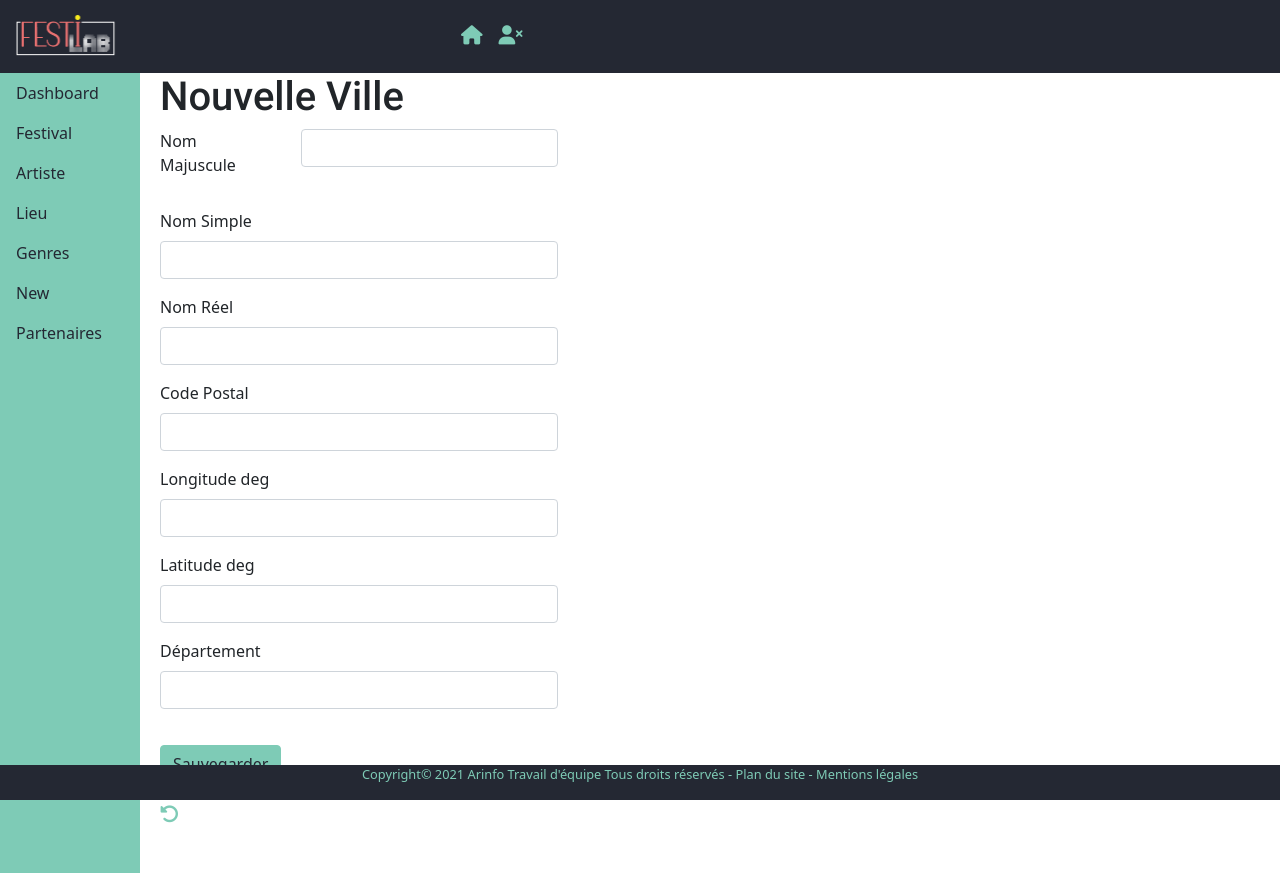
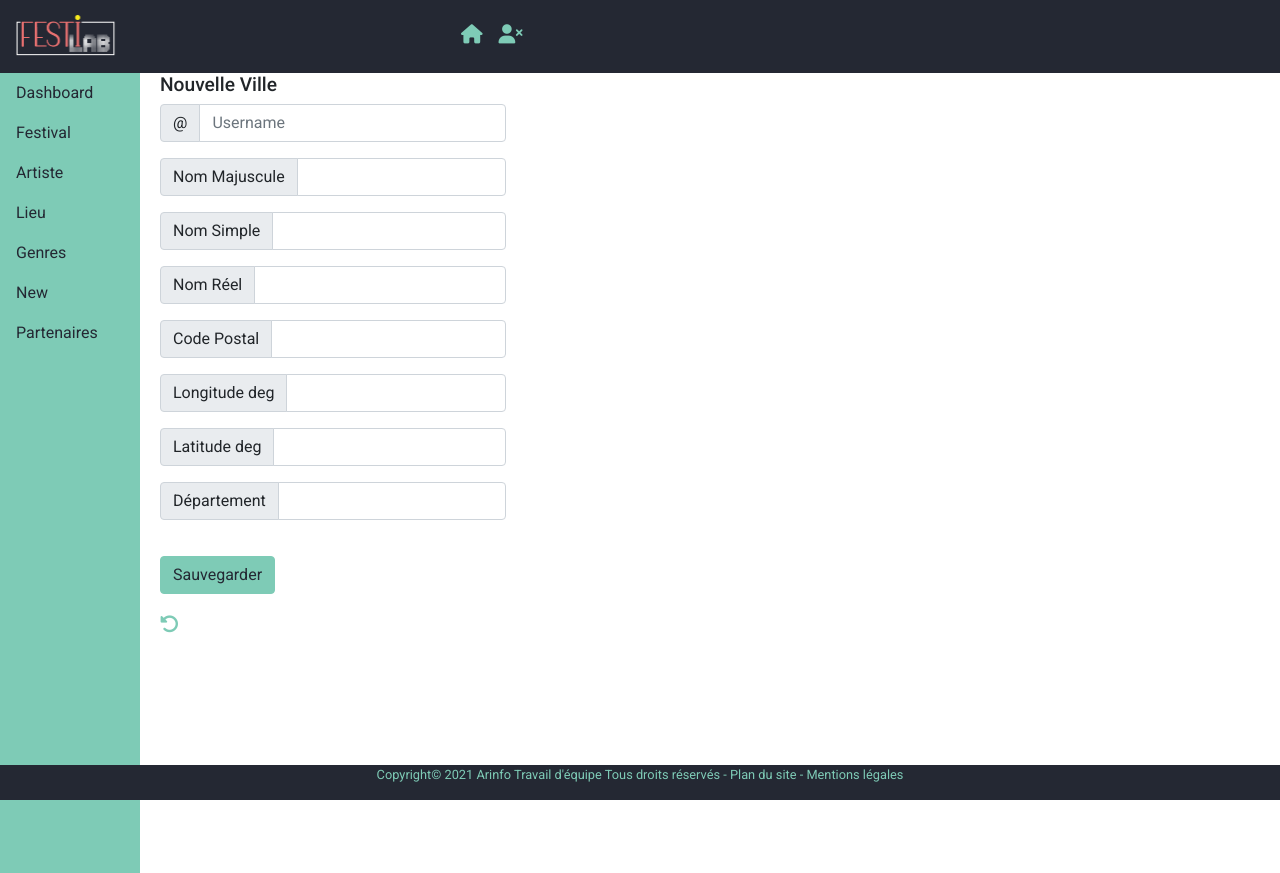
Before and after one commit to Eta374/FestiLab, a PHP site: template templates/cities/new.html.twig in a window 1280 px wide. Run offline with PHP 8.4, Linux system fonts and the light colour scheme; the template is opened without the code that fills it, so the values that code supplies are empty; form fields are guessed from the names that the template uses; some libraries are stand-ins or nearby versions.

Commit message:
sup bootsrap+form cities

```diff
--- a/templates/baseAdmin.html.twig
+++ b/templates/baseAdmin.html.twig
@@ -16,7 +16,6 @@
 		<link href="https://fonts.googleapis.com/css2?family=Roboto:ital,wght@0,100;0,300;0,400;0,500;0,700;0,900;1,100;1,300;1,400;1,500;1,700;1,900&display=swap" rel="stylesheet">{# End link css files #}
 		{# Start link js files #}<script src="https://kit.fontawesome.com/cb109f8570.js" crossorigin="anonymous"> </script>
 		<script src="{{ asset('public\js\bootstrap.bundle.min.js') }}"></script>
-		<link href="https://cdn.jsdelivr.net/npm/bootstrap@5.0.2/dist/css/bootstrap.min.css" rel="stylesheet" integrity="sha384-EVSTQN3/azprG1Anm3QDgpJLIm9Nao0Yz1ztcQTwFspd3yD65VohhpuuCOmLASjC" crossorigin="anonymous">
 
 		<script src="{{ asset('public\js\app.js') }}"></script>
 		{# End link js files #}
--- a/templates/cities/_form.html.twig
+++ b/templates/cities/_form.html.twig
@@ -1,49 +1,40 @@
 {{ form_start(form) }}
-
-<div class="mb-4 row">
-  <label for="exampleFormControlInput1" class="col-sm-4 form-label">Nom Majuscule</label>
-  <div class="col-sm-8">
+<div class="input-group mb-3">
+  <span class="input-group-text" id="basic-addon1">@</span>
+  <input type="text" class="form-control" placeholder="Username" aria-label="Username" aria-describedby="basic-addon1">
+</div>
+<div class="input-group mb-3">
+  <span class="input-group-text" id="basic-addon1">Nom Majuscule</span>
   {{ form_widget(form.nameUppercase) }}
-  </div>
 </div>
-
-<div class="mb-3">
-  <label for="exampleFormControlInput1" class="form-label">Nom Simple</label>
+<div class="input-group mb-3">
+  <span class="input-group-text" id="basic-addon1">Nom Simple</span>
   {{ form_widget(form.nameSimple) }}
 </div>
-<div class="mb-3">
-  <label for="exampleFormControlInput1" class="form-label">Nom Réel</label>
+<div class="input-group mb-3">
+  <span class="input-group-text" id="basic-addon1">Nom Réel</span>
   {{ form_widget(form.nameReal) }}
 </div>
-<div class="mb-3">
-  <label for="exampleFormControlInput1" class="form-label">Code Postal</label>
+<div class="input-group mb-3">
+  <span class="input-group-text" id="basic-addon1">Code Postal</span>
   {{ form_widget(form.zip) }}
 </div>
-<div class="mb-3">
-  <label for="exampleFormControlInput1" class="form-label">Longitude deg</label>
- {{ form_widget(form.longitudeDeg) }}
+<div class="input-group mb-3">
+  <span class="input-group-text" id="basic-addon1">Longitude deg</span>
+  {{ form_widget(form.longitudeDeg) }}
 </div>
-<div class="mb-3">
-  <label for="exampleFormControlInput1" class="form-label">Latitude deg</label>
+<div class="input-group mb-3">
+  <span class="input-group-text" id="basic-addon1">Latitude deg</span>
   {{ form_widget(form.latitudeDeg) }}
 </div>
-<div class="mb-3">
-  <label for="exampleFormControlInput1" class="form-label">Département</label>
+<div class="input-group mb-3">
+  <span class="input-group-text" id="basic-addon1">Département</span>
   {{ form_widget(form.department) }}
 </div>
 
-{# <div class="mb-3 row">
-    <label for="staticEmail" class="col-sm-2 col-form-label">Email</label>
-    <div class="col-sm-10">
-      <input type="text" readonly class="form-control-plaintext" id="staticEmail" value="email@example.com">
-    </div>
-  </div>
-  <div class="mb-3 row">
-    <label for="inputPassword" class="col-sm-2 col-form-label">Password</label>
-    <div class="col-sm-10">
-      <input type="password" class="form-control" id="inputPassword">
-    </div>
-  </div> #}
+
+
+
 
     <button class="btn">{{ button_label|default('Sauvegarder') }}</button>
     {# <i class="far fa-save"></i> #}
```
